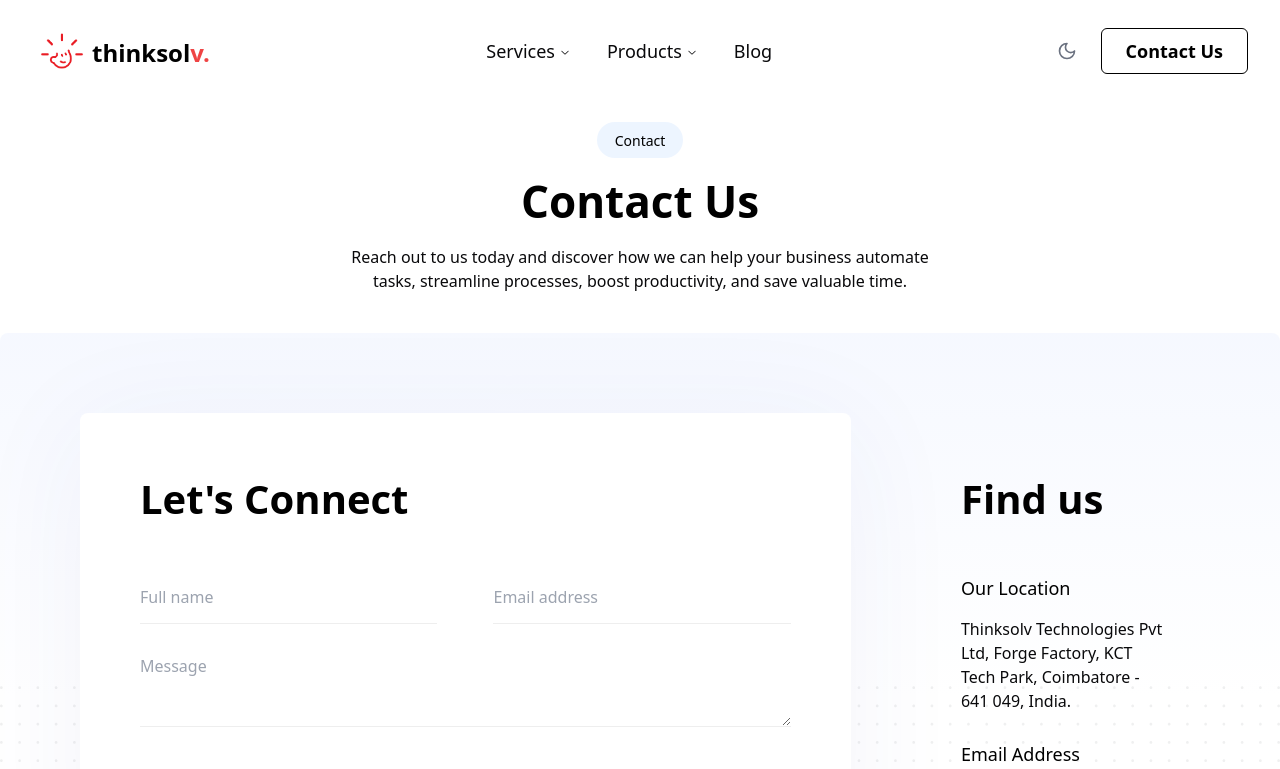
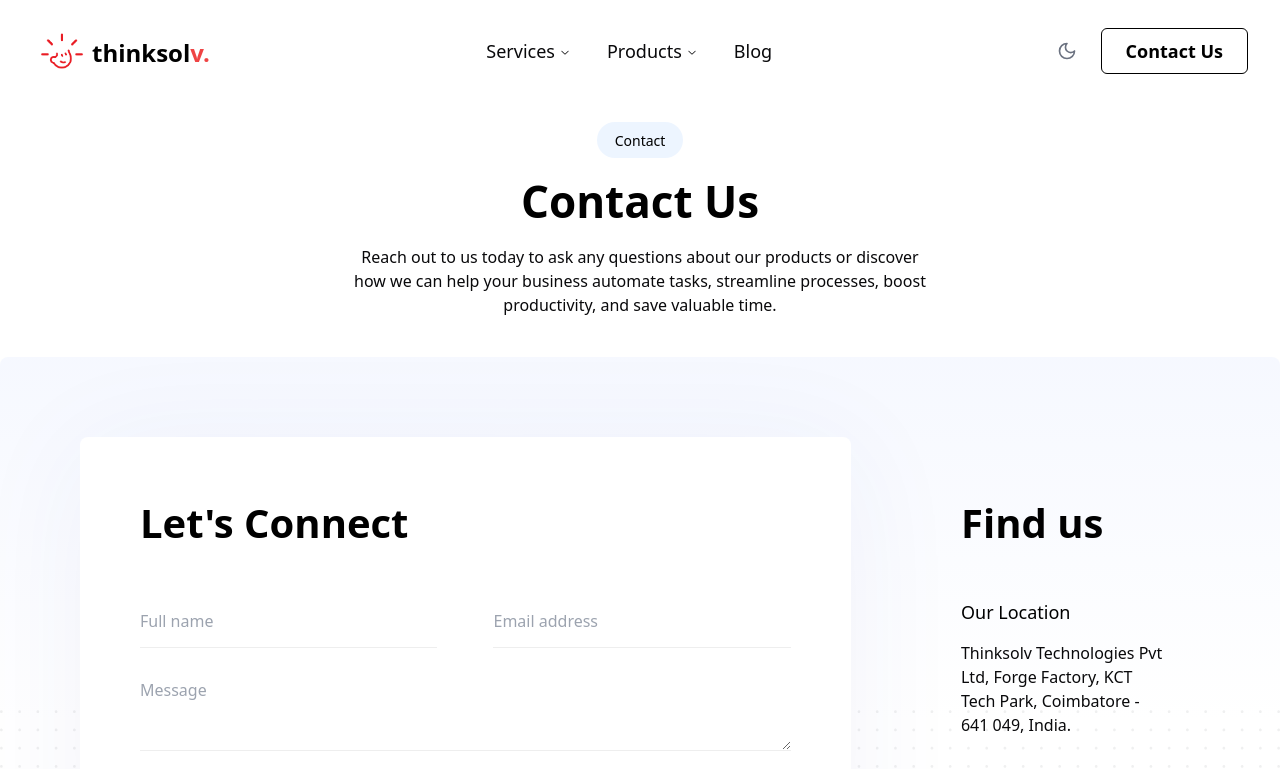
Before and after one commit to thinksolv/Thinksolv-website-home, a Next.js app: page /contact in a window 1280 px wide. Shown: the top 769 px of the page. Built offline with nearby package versions, Linux system fonts and the light colour scheme.

Commit message:
updated contact

```diff
--- a/package.json
+++ b/package.json
@@ -42,7 +42,7 @@
   },
   "devDependencies": {
     "@types/canvas-confetti": "^1.6.4",
-    "@types/node": "^20",
+    "@types/node": "^20.17.24",
     "@types/react": "^18",
     "@types/react-dom": "^18",
     "postcss": "^8",
--- a/src/app/contact/page.tsx
+++ b/src/app/contact/page.tsx
@@ -21,7 +21,7 @@ const SupportPage = () => {
             title: "Contact",
             subtitle: "Contact Us",
             description:
-              "Reach out to us today and discover how we can help your business automate tasks, streamline processes, boost productivity, and save valuable time."
+              "Reach out to us today to ask any questions about our products or discover how we can help your business automate tasks, streamline processes, boost productivity, and save valuable time."
           }}
         />
      </div>
```
Also changed, not shown: 2 other files (tests, documents, lock files or other folders).
